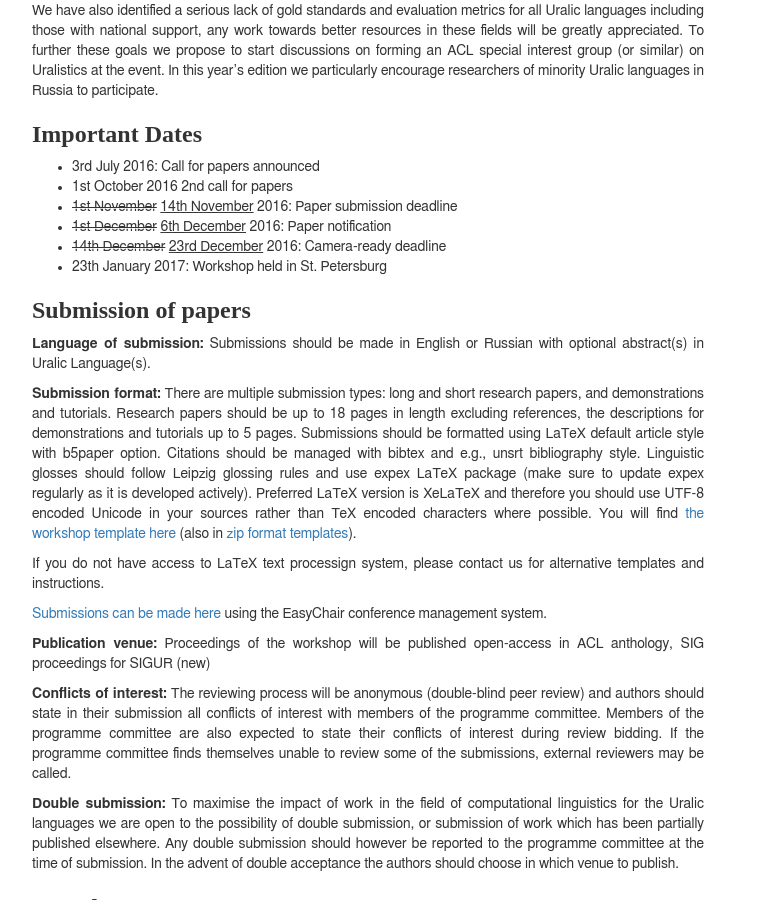
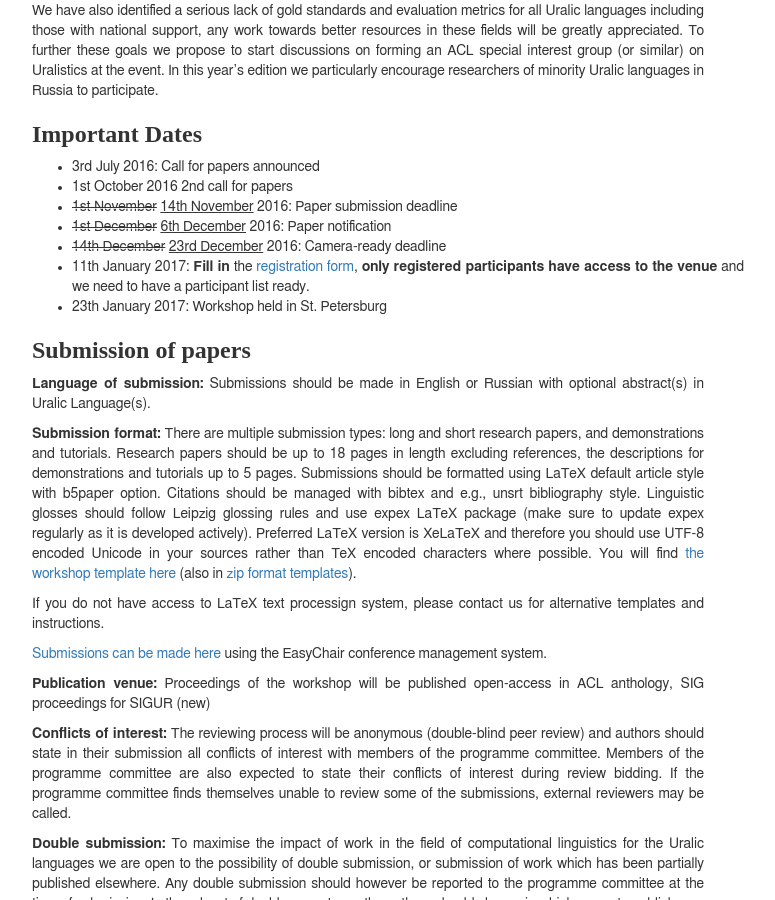
Before and after one commit to acl-sigur/acl-sigur.github.io, a Jekyll site: the page built from iwclul2017.eng.md, in a window 1280 px wide and 900 px high, scrolled down 2285 px. Shown: the whole window, without its empty margins (233-1008 px from the left). Built offline with Jekyll 4.4.1, drawn with Linux system fonts in a browser that asks for light colours.

Commit message:
registration in timeline

```diff
--- a/iwclul2017.eng.md
+++ b/iwclul2017.eng.md
@@ -162,6 +162,9 @@ encourage researchers of minority Uralic languages in Russia to participate.
 * <del datetime="20161021Z1324">1st November</del> <ins>14th November</ins> 2016: Paper submission deadline
 * <del datetime="20161116Z1100">1st December</del> <ins>6th December</ins> 2016: Paper notification
 * <del>14th December</del> <ins>23rd December</ins> 2016: Camera-ready deadline
+* 11th January 2017: **Fill in** the [registration form](regform), **only
+  registered participants have access to the venue** and we need to have a
+  participant list ready.
 * 23th January 2017: Workshop held in St. Petersburg
 
 
```
